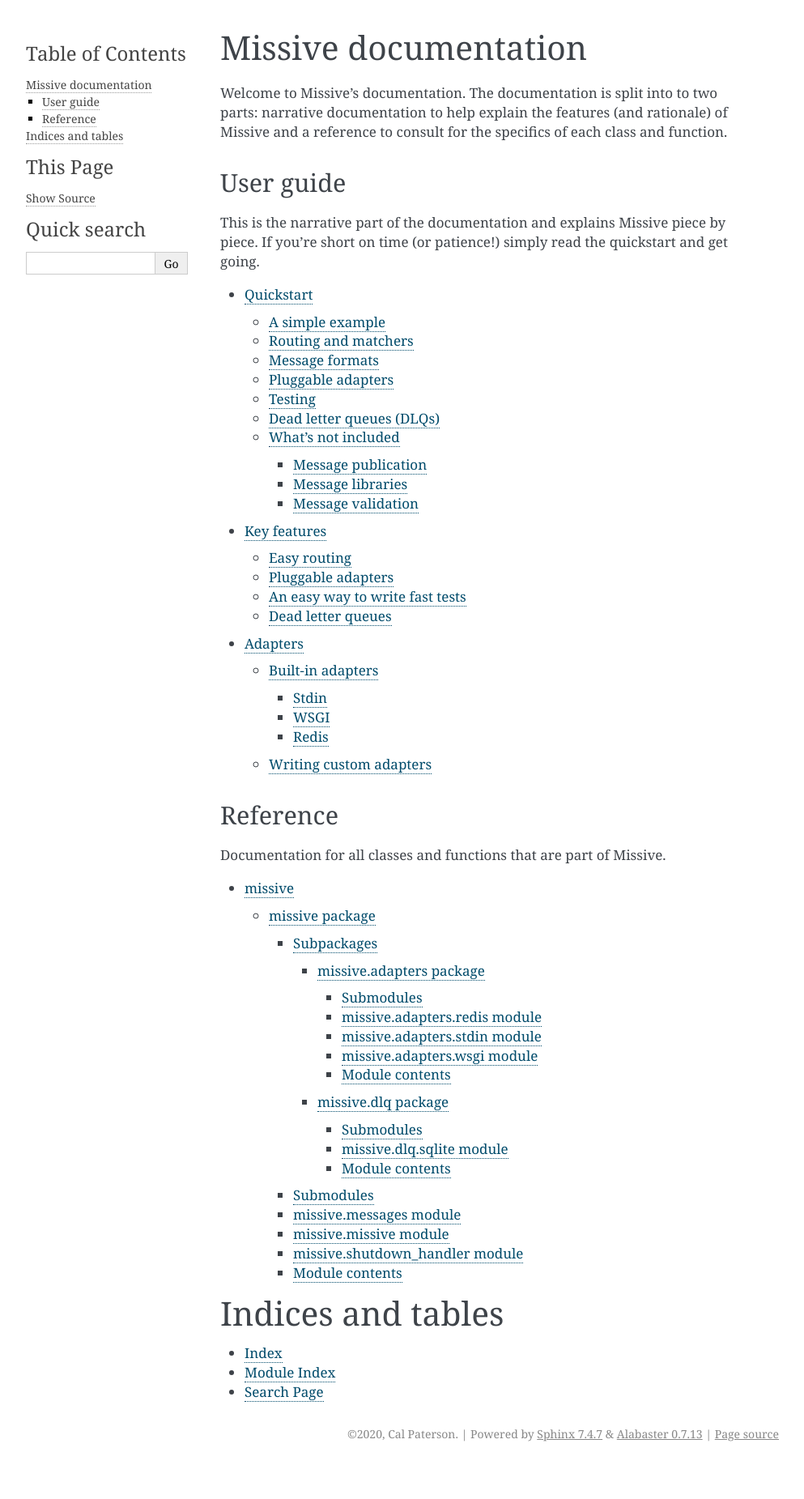
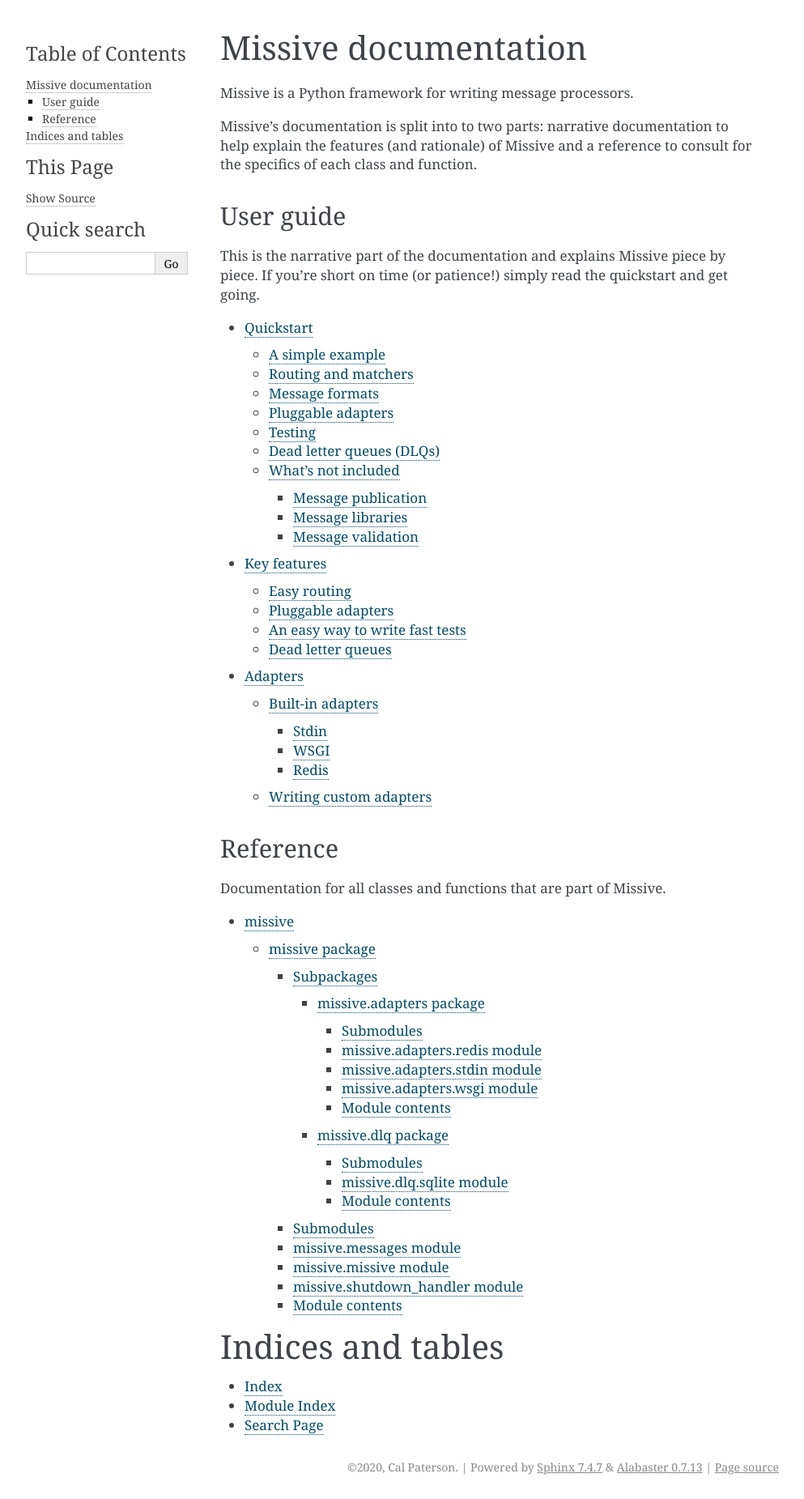
Before and after one commit to calpaterson/missive, a Sphinx documentation site: the page built from docs/index.rst, in a window 1280 px wide. Shown: the whole page at 81% size, without its empty margins (148-1141 px from the left). Built offline with Sphinx 7.4.7, drawn with Linux system fonts in a browser that asks for light colours; before the commit the page ends 1810 px from its top, so only the background shows below that.

Commit message:
Let people know what it is

```diff
--- a/docs/index.rst
+++ b/docs/index.rst
@@ -1,10 +1,11 @@
 Missive documentation
 =====================
 
-Welcome to Missive's documentation.  The documentation is split into to two
-parts: narrative documentation to help explain the features (and rationale) of
-Missive and a reference to consult for the specifics of each class and
-function.
+Missive is a Python framework for writing message processors.
+
+Missive's documentation is split into to two parts: narrative documentation to
+help explain the features (and rationale) of Missive and a reference to consult
+for the specifics of each class and function.
 
 User guide
 ----------
```
